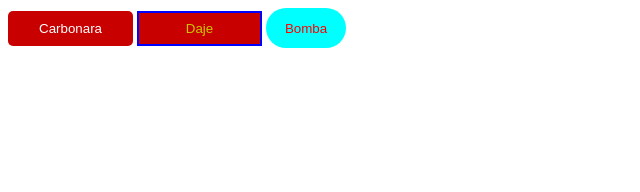
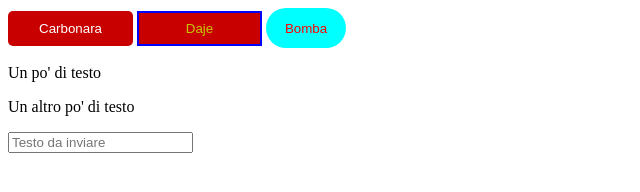
Before and after one commit to MrPetrangeli/prova1, a plain HTML site: page index.html in a window 1280 px wide. Shown: the whole page, without its empty margins (0-640 px from the left). Drawn offline with Linux system fonts and the light colour scheme.

Commit message:
Update index.html

```diff
--- a/index.html
+++ b/index.html
@@ -1,4 +1,3 @@
-
 <!DOCTYPE html>
 <html>
     <head>
@@ -66,12 +65,21 @@
             Carbonara
         </button>
 
-        <button class="esclamazioni">
+        <button onclick="window.close()" class="esclamazioni">
             Daje
         </button>
 
         <button class="dolci">
             Bomba
         </button>
+        <p>
+            Un po' di testo
+        </p>
+
+        <p>
+            Un altro po' di testo
+        </p>
+
+        <input class="aosc" type="text" placeholder="Testo da inviare">
     </body>
 </html>
```
